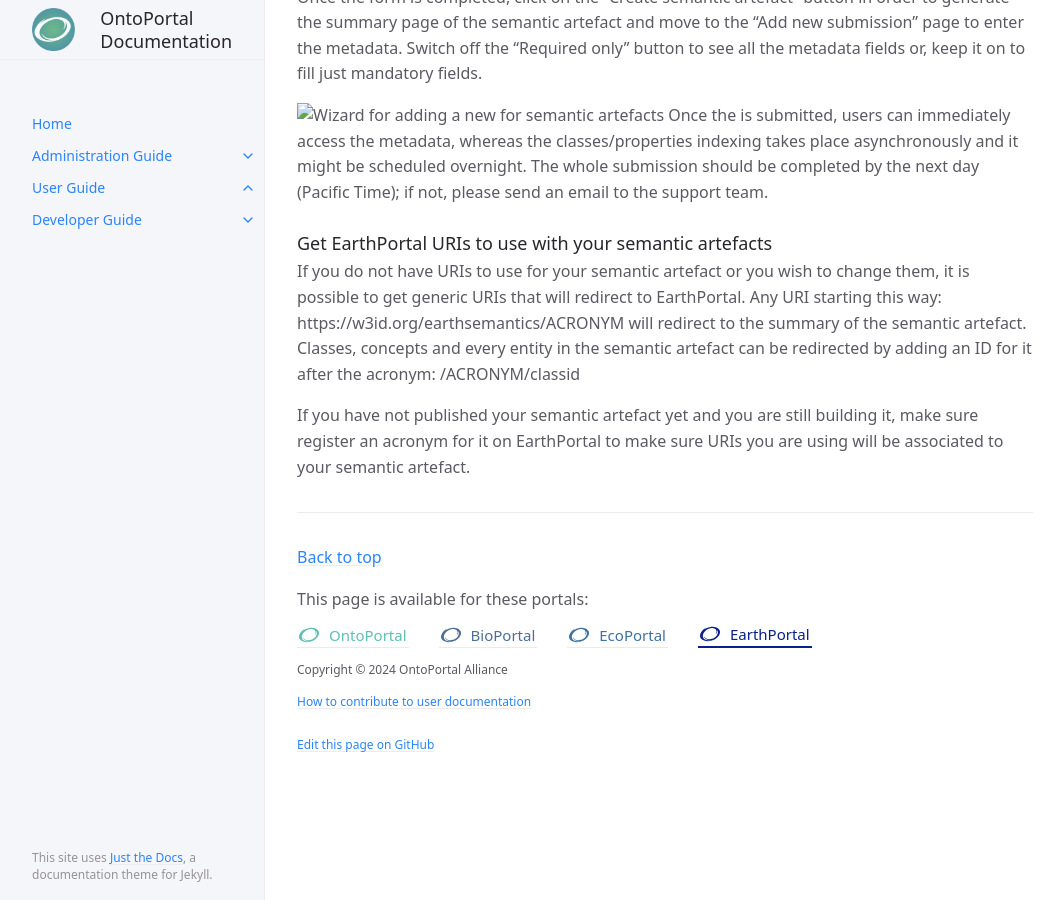
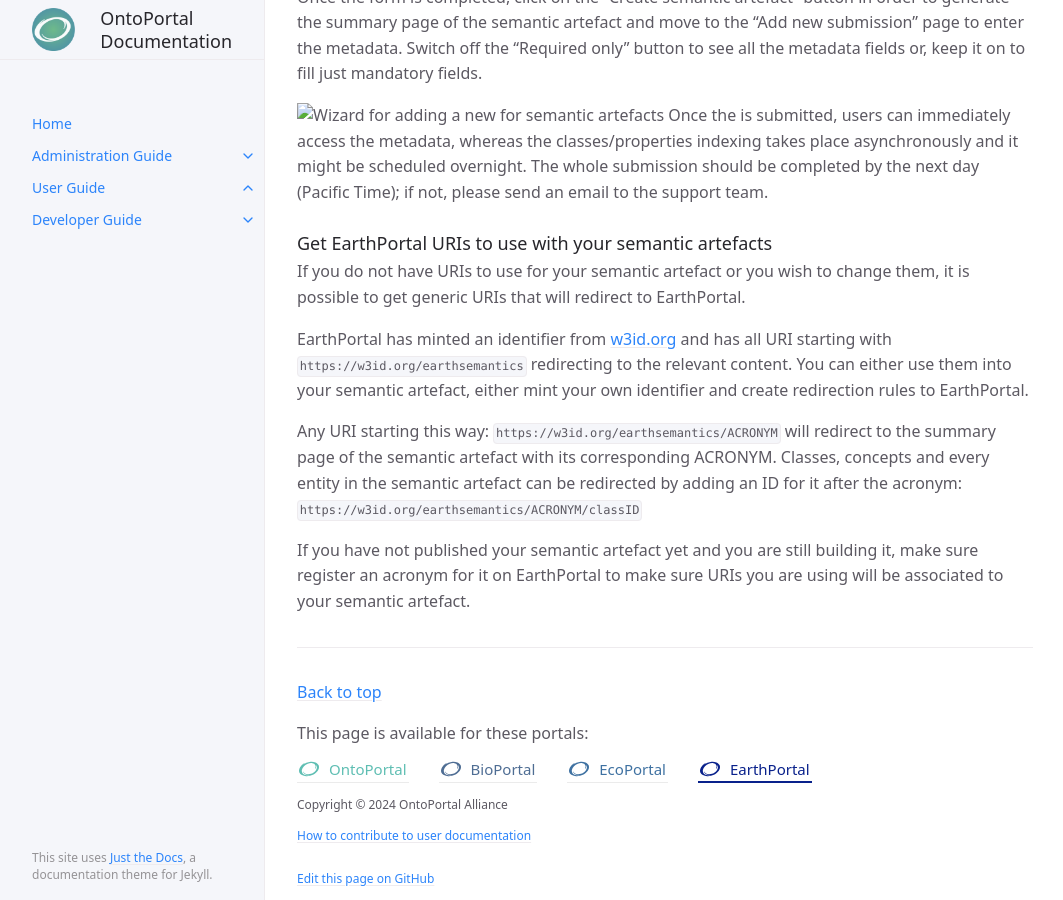
Before and after one commit to ontoportal/documentation, a Jekyll site: the page built from docs/users-guide-docs/documentation/earthportal/ontology_lifecycle/submit.md, in a window 1280 px wide and 900 px high, scrolled down 691 px. Shown: the whole window, without its empty margins (107-1170 px from the left). Built offline with Jekyll 4.4.1, drawn with Linux system fonts in a browser that asks for light colours.

Commit message:
Clarified generic URI setup

```diff
--- a/_includes/shared_doc/ontology_lifecycle/uri.md
+++ b/_includes/shared_doc/ontology_lifecycle/uri.md
@@ -1,6 +1,9 @@
 ### Get {{ page.portal }} URIs to use with your {{ page.atoms }}
 If you do not have URIs to use for your semantic artefact or you wish to change them, it is possible to get generic URIs that will redirect to {{ page.portal }}.
-Any URI starting this way: {{ page.genericuribase }}/ACRONYM will redirect to the summary of the {{ page.atom }}.
-Classes, concepts and every entity in the {{ page.atom }} can be redirected by adding an ID for it after the acronym: {{ include.genericuribase }}/ACRONYM/classid
+
+{{ page.portal }} has minted an identifier from [w3id.org](https://w3id.org/) and has all URI starting with `{{page.genericuribase}}` redirecting to the relevant content. You can either use them into your {{ page.atom }}, either mint your own identifier and create redirection rules to {{ page.portal }}.
+
+Any URI starting this way: `{{ page.genericuribase }}/ACRONYM` will redirect to the summary page of the {{ page.atom }} with its corresponding ACRONYM.
+Classes, concepts and every entity in the {{ page.atom }} can be redirected by adding an ID for it after the acronym: `{{ page.genericuribase }}/ACRONYM/classID`
 
 If you have not published your {{ page.atom }} yet and you are still building it, make sure register an acronym for it on {{ page.portal }} to make sure URIs you are using will be associated to your {{ page.atom }}.
```
